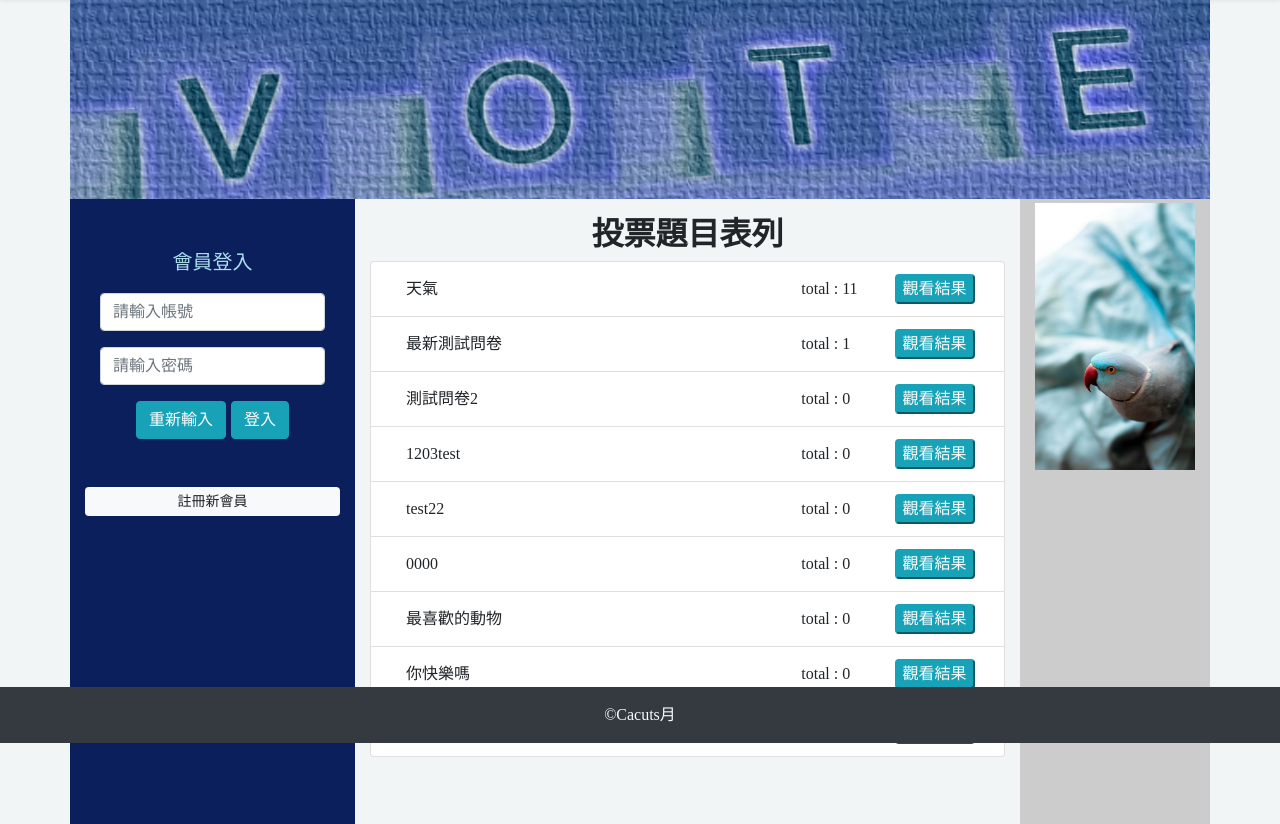
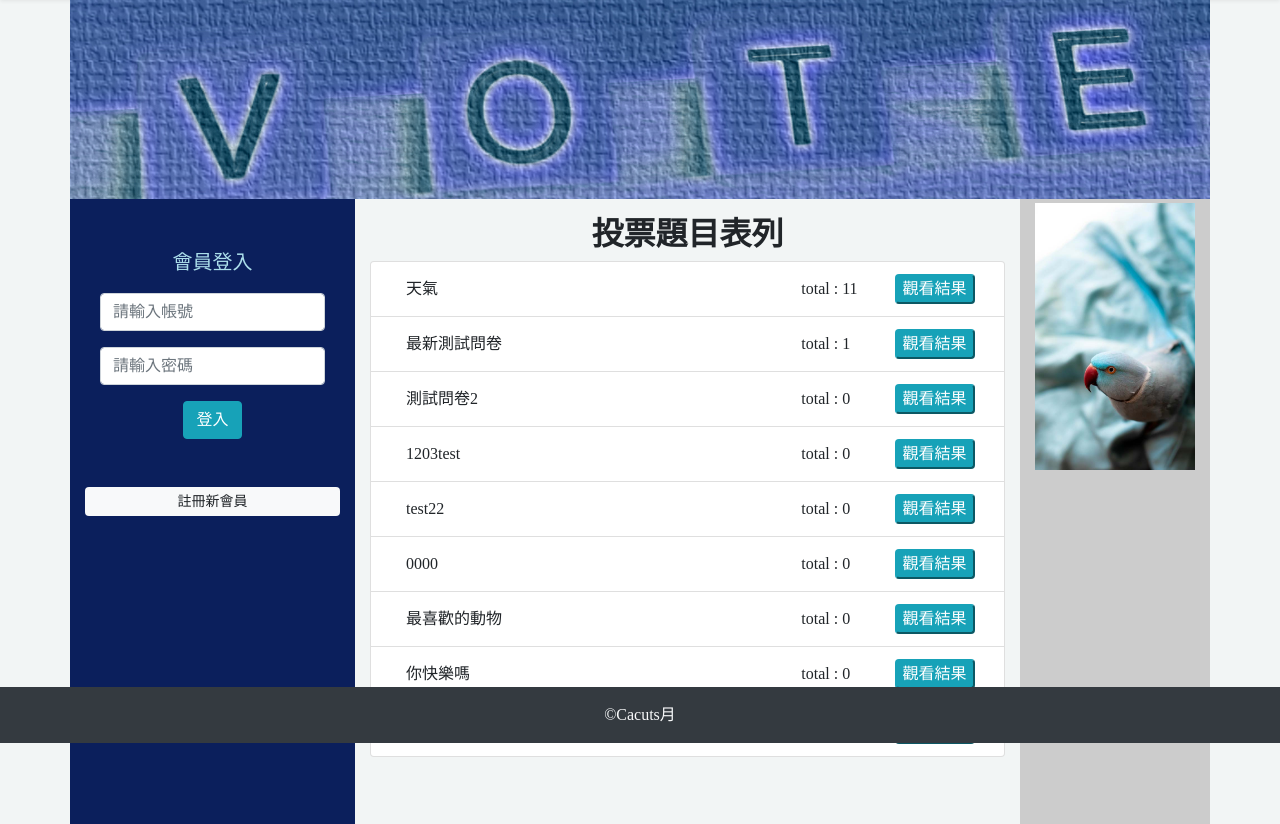
Before and after one commit to mooncactusmoon/vote, a PHP site: page / in a window 1280 px wide. Shown: the part 57-881 px from the top of the page. Run offline with PHP 8.4, Linux system fonts and the light colour scheme; data comes from the database, SQL or seed files in the repository; some libraries are stand-ins or nearby versions.

Commit message:
登入按鈕減少 重新輸入紐 (已上傳220

```diff
--- a/frontend/aside.php
+++ b/frontend/aside.php
@@ -29,7 +29,7 @@
                 <p>會員登入</p>
                 <input class="mt-3 form-control" type="text" name="account" placeholder="請輸入帳號" required>
                 <input class="mt-3 form-control" type="password" name="password" placeholder="請輸入密碼" required>
-                <input class="mt-3 btn btn-info rounded" type="reset" value="重新輸入">
+                <!-- <input class="mt-3 btn btn-info rounded" type="reset" value="重新輸入"> -->
                 <input class="mt-3 btn btn-info rounded" type="submit" value="登入">
             </div>
             </form>
```
